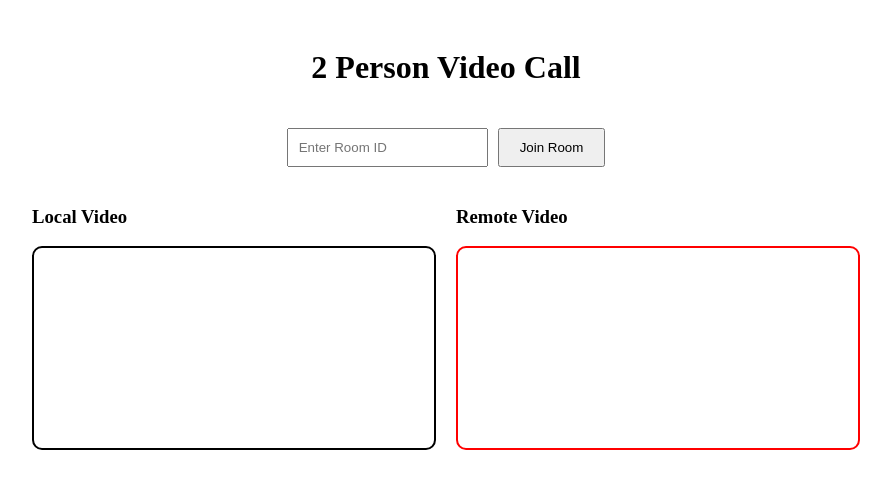
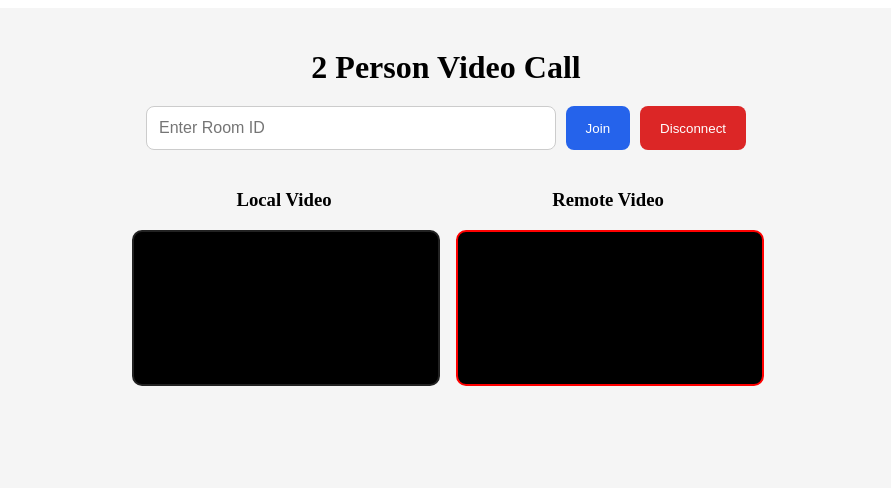
Before and after one commit to ankit4442/video-call, a React (Vite) app: page / in a window 1280 px wide. Shown: the top 488 px of the page, without its empty margins (194-1085 px from the left). Built offline with nearby package versions, Linux system fonts and the light colour scheme; no server answers.

Commit message:
Implement disconnectCall function for room disconnection
Added disconnectCall function to handle disconnection from the room and clean up resources.

```diff
--- a/src/App.jsx
+++ b/src/App.jsx
@@ -22,6 +22,20 @@ function App() {
 
     socket.emit("join-room", roomId);
     console.log("Joined Room:", roomId);
+  };
+  const disconnectCall = () => {
+  if (roomId) {
+    socket.emit("leave-room", roomId);
+  }
+
+  peerRef.current?.close();
+  peerRef.current = null;
+
+  if (remoteVideoRef.current) {
+    remoteVideoRef.current.srcObject = null;
+  }
+
+  console.log("Disconnected");
 };
 
   useEffect(() => {
@@ -202,45 +216,82 @@ function App() {
    return (
   <div
     style={{
-        padding: "20px",
+      minHeight: "100vh",
+      background: "#f5f5f5",
       display: "flex",
       flexDirection: "column",
       alignItems: "center",
-        gap: "20px",
+      padding: "20px",
+      boxSizing: "border-box",
     }}
   >
-      <h1>2 Person Video Call</h1>
+    <h1 style={{ marginBottom: "20px" }}>2 Person Video Call</h1>
 
-      <div>
+    <div
+      style={{
+        display: "flex",
+        flexWrap: "wrap",
+        justifyContent: "center",
+        gap: "10px",
+        width: "100%",
+        maxWidth: "600px",
+        marginBottom: "20px",
+      }}
+    >
       <input
         type="text"
         placeholder="Enter Room ID"
         value={roomId}
         onChange={(e) => setRoomId(e.target.value)}
         style={{
-            padding: "10px",
-            marginRight: "10px",
+          flex: 1,
+          minWidth: "180px",
+          padding: "12px",
+          borderRadius: "8px",
+          border: "1px solid #ccc",
+          fontSize: "16px",
         }}
       />
 
       <button
         onClick={joinRoom}
         style={{
-            padding: "10px 20px",
+          padding: "12px 20px",
+          background: "#2563eb",
+          color: "#fff",
+          border: "none",
+          borderRadius: "8px",
           cursor: "pointer",
         }}
       >
-          Join Room
+        Join
+      </button>
+
+      <button
+        onClick={disconnectCall}
+        style={{
+          padding: "12px 20px",
+          background: "#dc2626",
+          color: "#fff",
+          border: "none",
+          borderRadius: "8px",
+          cursor: "pointer",
+        }}
+      >
+        Disconnect
       </button>
     </div>
 
     <div
       style={{
         display: "flex",
+        flexWrap: "wrap",
+        justifyContent: "center",
         gap: "20px",
+        width: "100%",
       }}
     >
-        <div>
+      <div style={{ textAlign: "center" }}>
         <h3>Local Video</h3>
 
         <video
@@ -249,14 +300,16 @@ function App() {
           muted
           playsInline
           style={{
-              width: "400px",
-              border: "2px solid black",
+            width: "100%",
+            maxWidth: "450px",
+            background: "#000",
             borderRadius: "10px",
+            border: "2px solid #222",
           }}
         />
       </div>
 
-        <div>
+      <div style={{ textAlign: "center" }}>
         <h3>Remote Video</h3>
 
         <video
@@ -264,9 +317,11 @@ function App() {
           autoPlay
           playsInline
           style={{
-              width: "400px",
+            width: "100%",
+            maxWidth: "450px",
+            background: "#000",
+            borderRadius: "10px",
             border: "2px solid red",
-              borderRadius: "10px",
           }}
         />
       </div>
```
Lines whose indentation alone changed are shown as unchanged.
